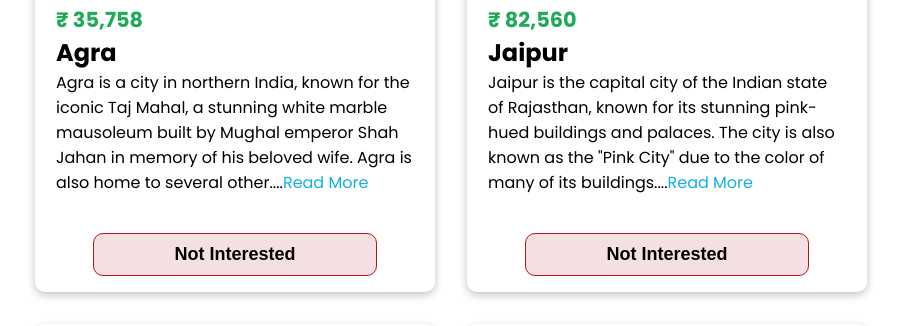
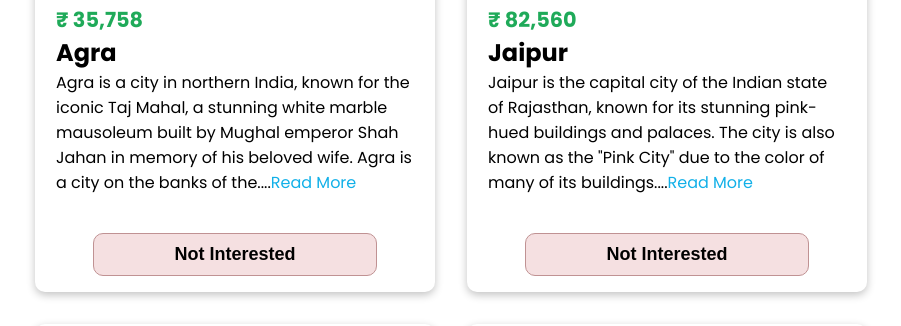
Before and after one commit to jfhgshg/Vacation-Planner, a React (Create React App) app: page / in a window 1280 px wide. Shown: the part 626-952 px from the top of the page, without its empty margins (189-1090 px from the left). Built offline with nearby package versions, Linux system fonts and the light colour scheme.

Commit message:
new update

```diff
--- a/src/data.js
+++ b/src/data.js
@@ -2,7 +2,7 @@ const data = [
 	{
 		id: 1,
 		name: "Agra",
-		info: "Agra is a city in northern India, known for the iconic Taj Mahal, a stunning white marble mausoleum built by Mughal emperor Shah Jahan in memory of his beloved wife. Agra is also home to several other historic and architectural wonders, including Agra Fort and Fatehpur Sikri.",
+		info: "Agra is a city in northern India, known for the iconic Taj Mahal, a stunning white marble mausoleum built by Mughal emperor Shah Jahan in memory of his beloved wife. Agra is a city on the banks of the Yamuna river in the Indian state of Uttar Pradesh, about 230 kilometres south-east of the national capital New Delhi and 330 km west of the state capital Lucknow.",
 		image: "https://cdn.thecodehelp.in/Agra.jpeg",
 		price: "35,758",
 	},
@@ -44,7 +44,7 @@ const data = [
 	{
 		id: 7,
 		name: "Kochi",
-		info: "Kochi is a port city in the Indian state of Kerala, known for its historic connections to trade and commerce. The city is home to several stunning churches, synagogues, and mosques, as well as a rich culinary tradition that blends Indian, Portuguese, and other influences.",
+		info: "Kochi is a port city in the Indian state of Kerala, known for its historic connections to trade and commerce. Kochi (also known as Cochin) is a city in southwest India's coastal Kerala state. It has been a port since 1341, when a flood carved out its harbor and opened it to Arab, Chinese and European merchants. Sites reflecting those influences include Fort Kochi, a settlement with tiled colonial bungalows and diverse houses of worship. Cantilevered Chinese fishing nets, typical of Kochi, have been in use for centuries.",
 		image: "https://cdn.thecodehelp.in/Kochi.jpeg",
 		price: "68,595",
 	},
--- a/src/index.css
+++ b/src/index.css
@@ -76,7 +76,7 @@ body{
 .btn-red{
     margin-top:18px;
     padding: 10px 80px;
-    border: 1px solid #b4161b;
+    border: 1px solid #c09293;
     cursor: pointer;
     border-radius: 10px;
     font-size: 18px;
@@ -85,7 +85,8 @@ body{
 }
 
 .btn-red:hover{
-    background-color: red;
+    background-color: rgb(115, 186, 218);
+
     color:white;
     transition: all 0.2s;
 }
```
